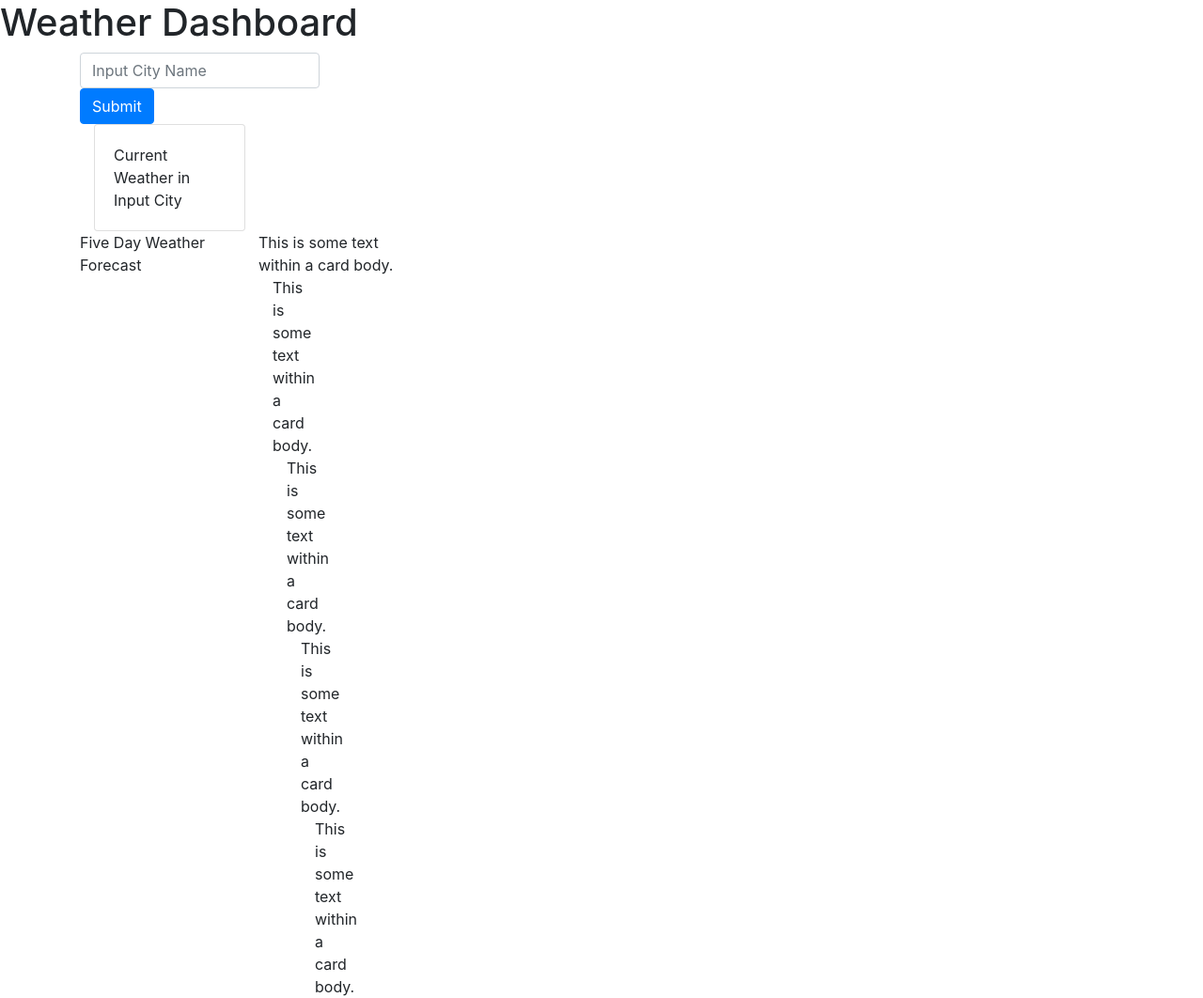
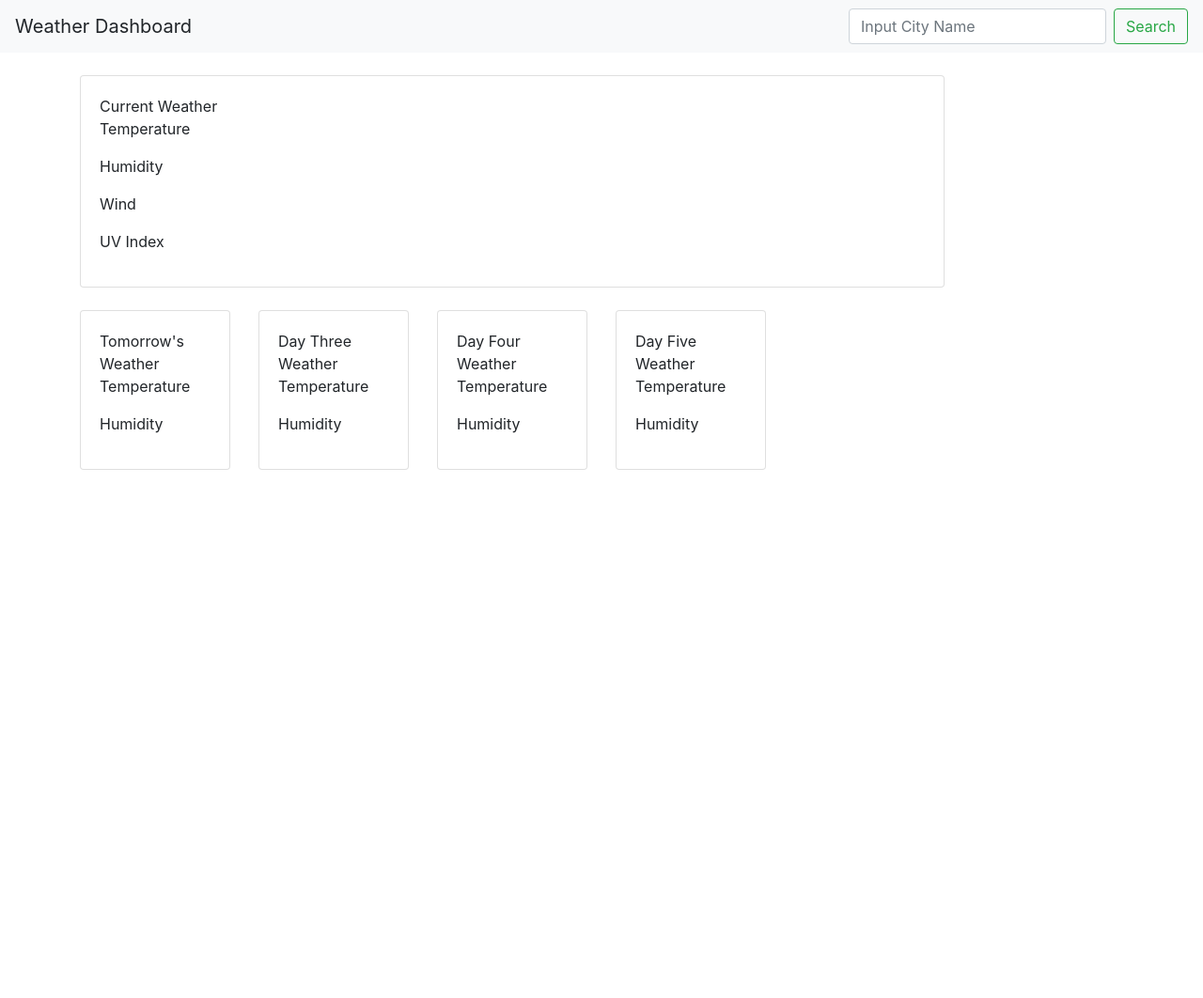
Before and after one commit to Silvam2017/WeatherHub, a plain HTML site: page index.html in a window 1280 px wide. Shown: the whole page at 94% size. After the commit the page ends 800 px from the top, so only its background shows below. Drawn offline with nearby package versions, Linux system fonts and the light colour scheme.

Commit message:
added intial JS file with id's and references for five day and current weather

```diff
--- /dev/null
+++ b/assets/script.js
@@ -0,0 +1,17 @@
+var cityInputEl = document.getElementById("city-form");
+
+var inputSubmitHandler = function(event) {
+    event.preventDefault();
+    var cityName = cityInputEl.value.trim();
+};
+
+var getCurrentWeather = function(city) {
+    var apiUrl = "api.openweathermap.org/data/2.5/weather?q=" + cityName + "&appid=7aeefed14e670086fed17e50b13e3bf5"
+
+    fetch(apiUrl).then(function(response) {
+        response.json().then(function(data) {
+            console.log(data);
+        });
+    });
+};
+cityInputEl.addEventListener("submit", inputSubmitHandler);
--- a/index.html
+++ b/index.html
@@ -1,69 +1,94 @@
-<!DOCTYPE html>
+<!doctype html>
 <html lang="en">
   <head>
-    <meta charset="UTF-8">
-    <meta name="viewport" content="width=device-width, initial-scale=1.0">
-    <link rel="stylesheet" href="https://cdnjs.cloudflare.com/ajax/libs/twitter-bootstrap/4.3.1/css/bootstrap.min.css">
-    <link rel="stylesheet" href="https://cdnjs.cloudflare.com/ajax/libs/jqueryui/1.12.1/themes/base/jquery-ui.min.css">
+    <!-- Required meta tags -->
+    <meta charset="utf-8">
+    <meta name="viewport" content="width=device-width, initial-scale=1, shrink-to-fit=no">
+
+    <!-- Bootstrap CSS -->
     <link rel="stylesheet" href="https://stackpath.bootstrapcdn.com/bootstrap/4.3.1/css/bootstrap.min.css" integrity="sha384-ggOyR0iXCbMQv3Xipma34MD+dH/1fQ784/j6cY/iJTQUOhcWr7x9JvoRxT2MZw1T" crossorigin="anonymous">
-    <link rel="stylesheet" href="style.css">
-    <title>Document</title>
+
+    <title>Weather Dashboard</title>
   </head>
   <body>
+
         <Header>
-        <h1>Weather Dashboard</h1>
+
+            <nav class="navbar navbar-light bg-light">
+                <a class="navbar-brand">Weather Dashboard</a>
+                <form class="form-inline">
+                  <input class="form-control mr-sm-2" type="search" placeholder="Input City Name" aria-label="Search" id="city-form">
+                  <button class="btn btn-outline-success my-2 my-sm-0" type="submit">Search</button>
+                </form>
+              </nav>
+
         </Header>
+
+    </br>
+
         <div class="container">
             <div class="row">
-            <div class="col-3">
-                <input class="form-control" type="text" placeholder="Input City Name"><input class="btn btn-primary" type="submit" value="Submit">
-                <div class="col-9">
+                <div class="col-sm-10">
                     <div class="card">
-                        <div class="card-body">Current Weather in Input City
+                        <div class="card-body" id="current">
+                          Current Weather
+                          <img id="weatherIcon" src="">
+                          <p>Temperature <span id="temp"></span></p>
+                          <p>Humidity <span id="humidity"></span></p>
+                          <p>Wind <span id="wind"></span></p>
+                          <p>UV Index <span id="uvIndex"></span></p>
                         </div>
                       </div>
                 </div>
             </div>
-        </div>
+        </br>
             <div class="row">
-            <div class="col-2">Five Day Weather Forecast</div>
-            <div class="col-2">
-                <div class="day1">
-                    <div class="oneWeather">
-                      This is some text within a card body.
+                <div class="col-sm-2">
+                    <div class="card">
+                        <div class="card-body" id="tomorrow">
+                            Tomorrow's Weather
+                            <p>Temperature <span id="tempT"></span></p>
+                            <p>Humidity <span id="humidityT"></span></p>
                         </div>
                       </div>
-            <div class="col-2">
-                  <div class="day2">
-                    <div class="twoWeather">
-                      This is some text within a card body.
+                </div>
+                <div class="col-sm-2">
+                    <div class="card">
+                        <div class="card-body" id="three">
+                            Day Three Weather
+                            <p>Temperature <span id="temp3"></span></p>
+                            <p>Humidity <span id="humidity3"></span></p>
                         </div>
                       </div>
-            <div class="col-2">
-                  <div class="day3">
-                    <div class="threeWeather">
-                      This is some text within a card body.
+                </div>
+                <div class="col-sm-2">
+                    <div class="card">
+                        <div class="card-body" id="four">
+                            Day Four Weather
+                            <p>Temperature <span id="temp4"></span></p>
+                            <p>Humidity <span id="humidity4"></span></p>
                         </div>
                       </div>
-            <div class="col-2">
-                  <div class="day4">
-                    <div class="fourWeather">
-                      This is some text within a card body.
                 </div>
-                  </div>
-            <div class="col-2">
-                  <div class="day5">
-                    <div class="fiveweather">
-                      This is some text within a card body.
+                <div class="col-sm-2">
+                    <div class="card">
+                        <div class="card-body" id="five">
+                            Day Five Weather
+                            <p>Temperature <span id="temp5"></span></p>
+                            <p>Humidity <span id="humidity5"></span></p>
                         </div>
                       </div>
                 </div>
             </div>
         </div>
 
+
+
+    <!-- Optional JavaScript -->
+    <!-- jQuery first, then Popper.js, then Bootstrap JS -->
     <script src="https://code.jquery.com/jquery-3.3.1.slim.min.js" integrity="sha384-q8i/X+965DzO0rT7abK41JStQIAqVgRVzpbzo5smXKp4YfRvH+8abtTE1Pi6jizo" crossorigin="anonymous"></script>
     <script src="https://cdnjs.cloudflare.com/ajax/libs/popper.js/1.14.7/umd/popper.min.js" integrity="sha384-UO2eT0CpHqdSJQ6hJty5KVphtPhzWj9WO1clHTMGa3JDZwrnQq4sF86dIHNDz0W1" crossorigin="anonymous"></script>
     <script src="https://stackpath.bootstrapcdn.com/bootstrap/4.3.1/js/bootstrap.min.js" integrity="sha384-JjSmVgyd0p3pXB1rRibZUAYoIIy6OrQ6VrjIEaFf/nJGzIxFDsf4x0xIM+B07jRM" crossorigin="anonymous"></script>
-    <script src="script.js"></script>
+    <script src="../WeatherHub/assets/script.js"></script>
   </body>
 </html>
--- a/script.js
+++ b/script.js
@@ -0,0 +1,15 @@
+var cityInputEl = document.getElementById("city-form");
+
+var myKey = "7aeefed14e670086fed17e50b13e3bf5"
+
+var apiUrl = "http://api.openweathermap.org/data/2.5/weather?q=" + cityInputEl + "&units=imperial&appid=" + myKey;
+
+var getCurrentWeather = function() {
+    event.preventDefault();
+    fetch(apiUrl)
+    .then(function(response) {
+        return response.json();
+    });
+};
+
+cityInputEl.addEventListener("submit", getCurrentWeather);
```
Also changed, not shown: assets/style.css (added). Lines whose indentation alone changed are shown as unchanged.
